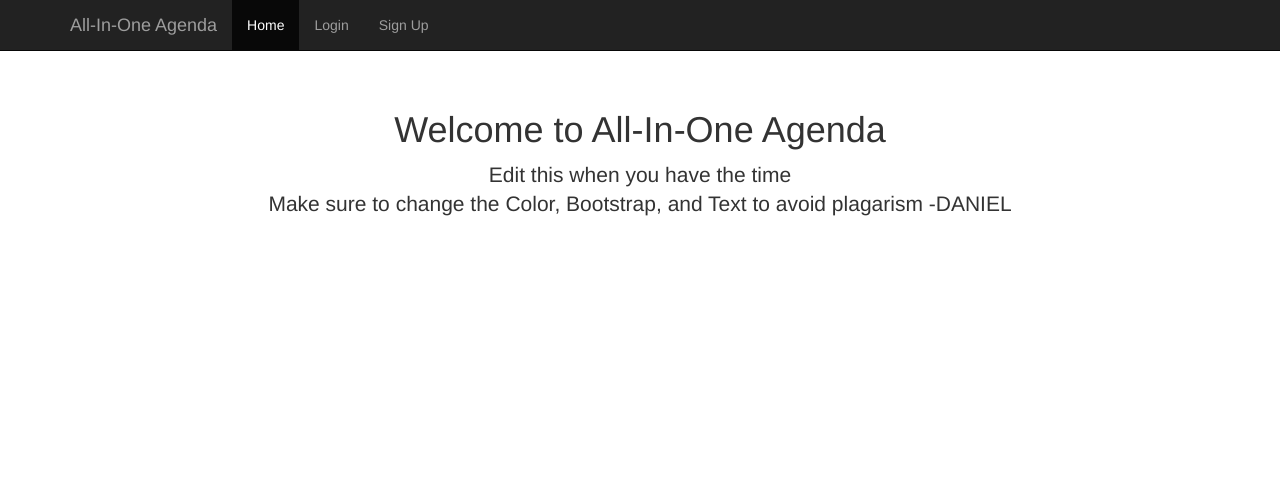
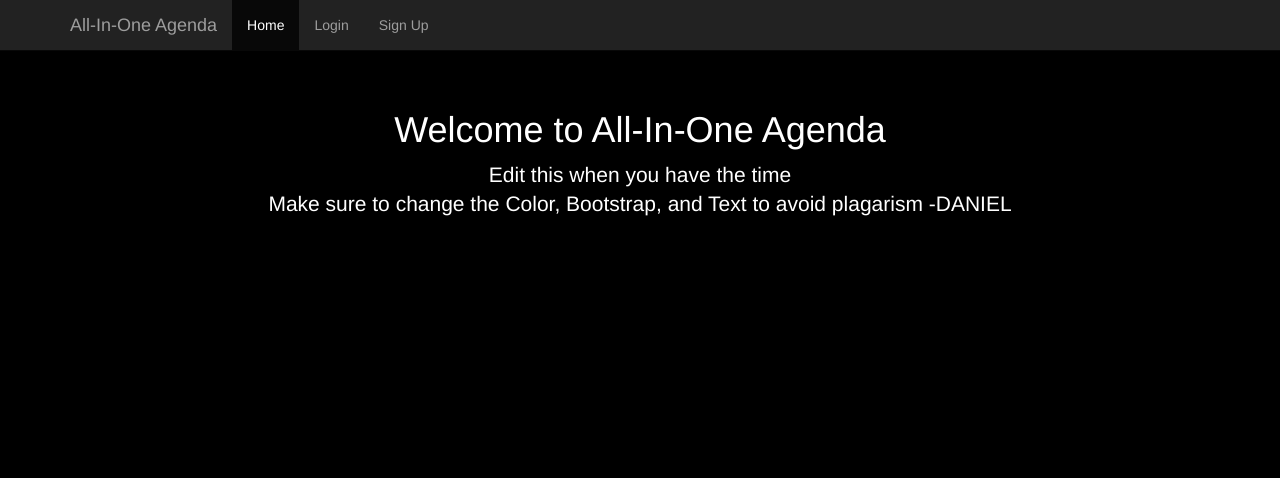
Before and after one commit to danieltran67/All-In-One-Agenda, a Flask app: page / in a window 1280 px wide. Shown: the top 478 px of the page. Run offline with Flask 2, Linux system fonts and the light colour scheme; some libraries are stand-ins or nearby versions.

Commit message:
Update starter-template.css

```diff
--- a/static/starter-template.css
+++ b/static/starter-template.css
@@ -1,5 +1,7 @@
 body {
   padding-top: 50px;
+  background-color: black;
+  color: white;
 }
 .starter-template {
   padding: 40px 15px;
```
